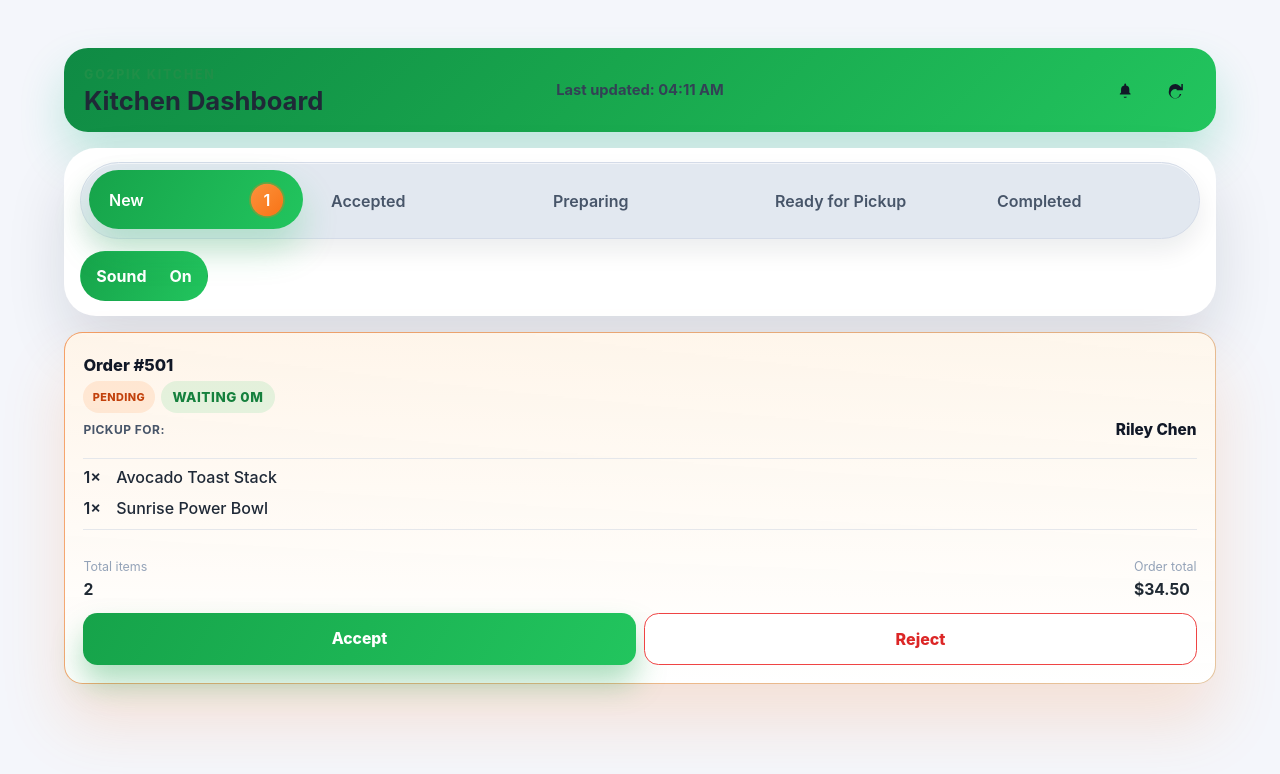
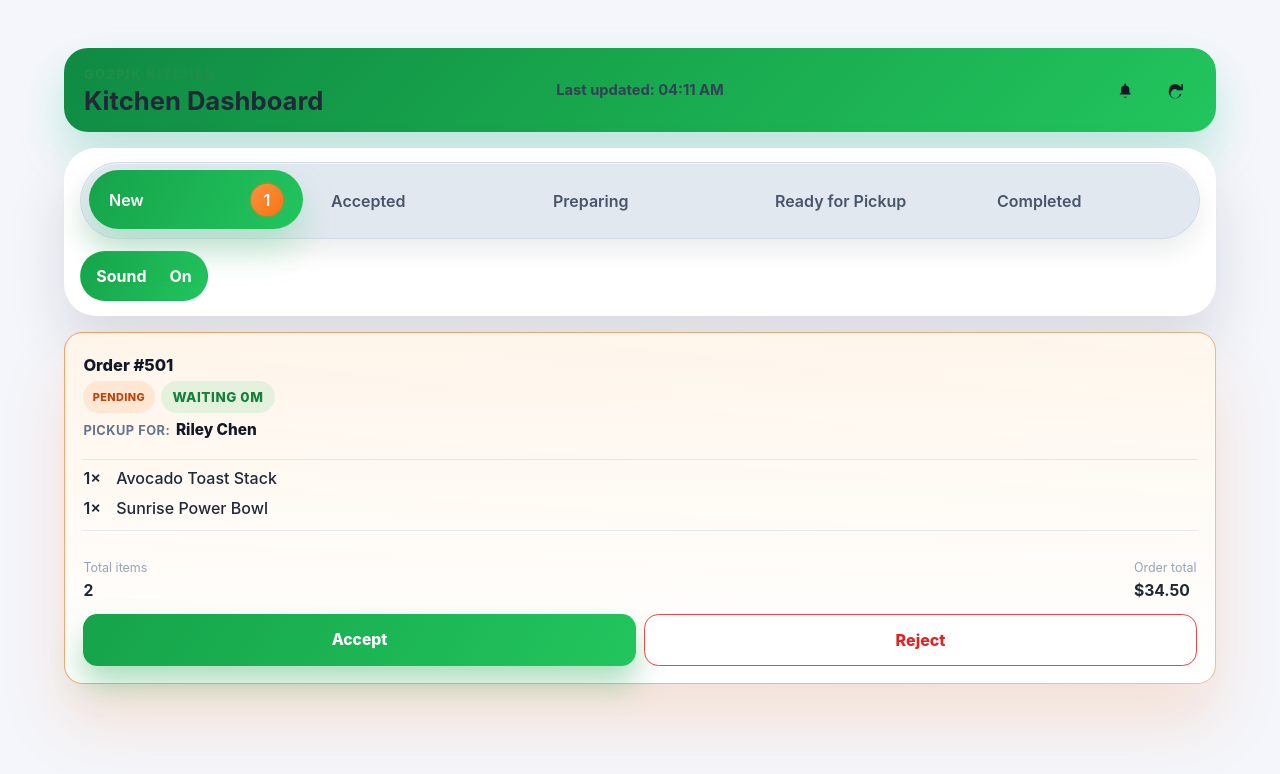
Before and after one commit to gbhandaru/go2pik-frontend, a React (Vite) app: page /kitchen/orders in a window 1280 px wide. Shown: the top 774 px of the page. Built offline with nearby package versions, Linux system fonts and the light colour scheme; no server answers.

Commit message:
UI Improvements ,kitchen dashboard-13

```diff
--- a/src/components/kitchen/KitchenOrderCard.jsx
+++ b/src/components/kitchen/KitchenOrderCard.jsx
@@ -98,7 +98,7 @@ export default function KitchenOrderCard({
           </div>
         </div>
         <div className="kitchen-order-card__pickup">
-          <span>Pickup for:</span>
+          <span className="kitchen-order-card__pickup-label">PICKUP FOR:</span>
           <strong>{customerName}</strong>
         </div>
       </div>
--- a/src/styles/globals.css
+++ b/src/styles/globals.css
@@ -1954,21 +1954,25 @@ hr {
   padding: 0;
   border-radius: 0;
   display: flex;
-  align-items: center;
-  justify-content: space-between;
-  gap: 0.25rem 0.45rem;
+  align-items: baseline;
+  justify-content: flex-start;
+  gap: 0.35rem;
   box-shadow: none;
 }
 
-.kitchen-order-card__pickup span {
+.kitchen-order-card__pickup-label {
   font-size: 0.75rem;
+  font-weight: 800;
   color: #475569;
+  text-transform: uppercase;
+  letter-spacing: 0.04em;
 }
 
 .kitchen-order-card__pickup strong {
   font-size: 0.96rem;
   line-height: 1.2;
   color: #111827;
+  font-weight: 800;
 }
 
 .kitchen-order-card__customer {
```
Also changed, not shown: 4 other files (tests, documents, lock files or other folders).
